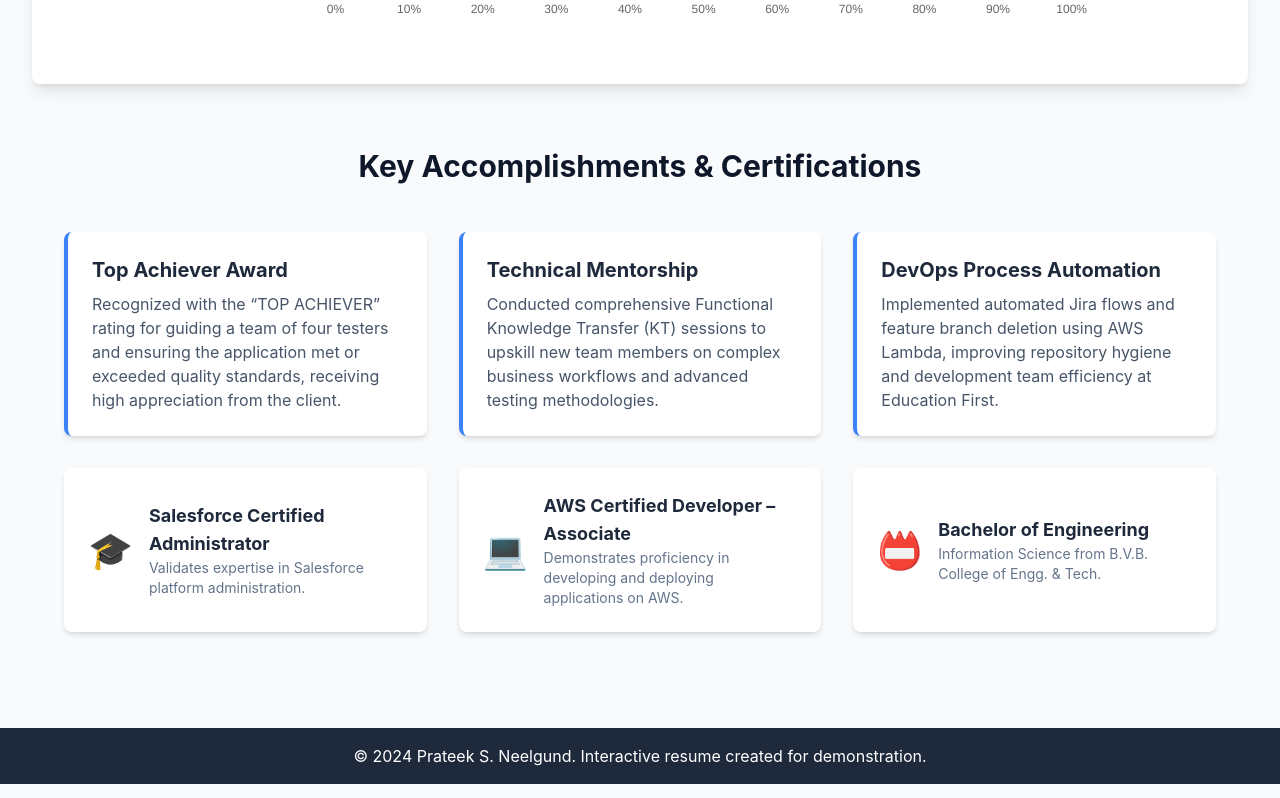
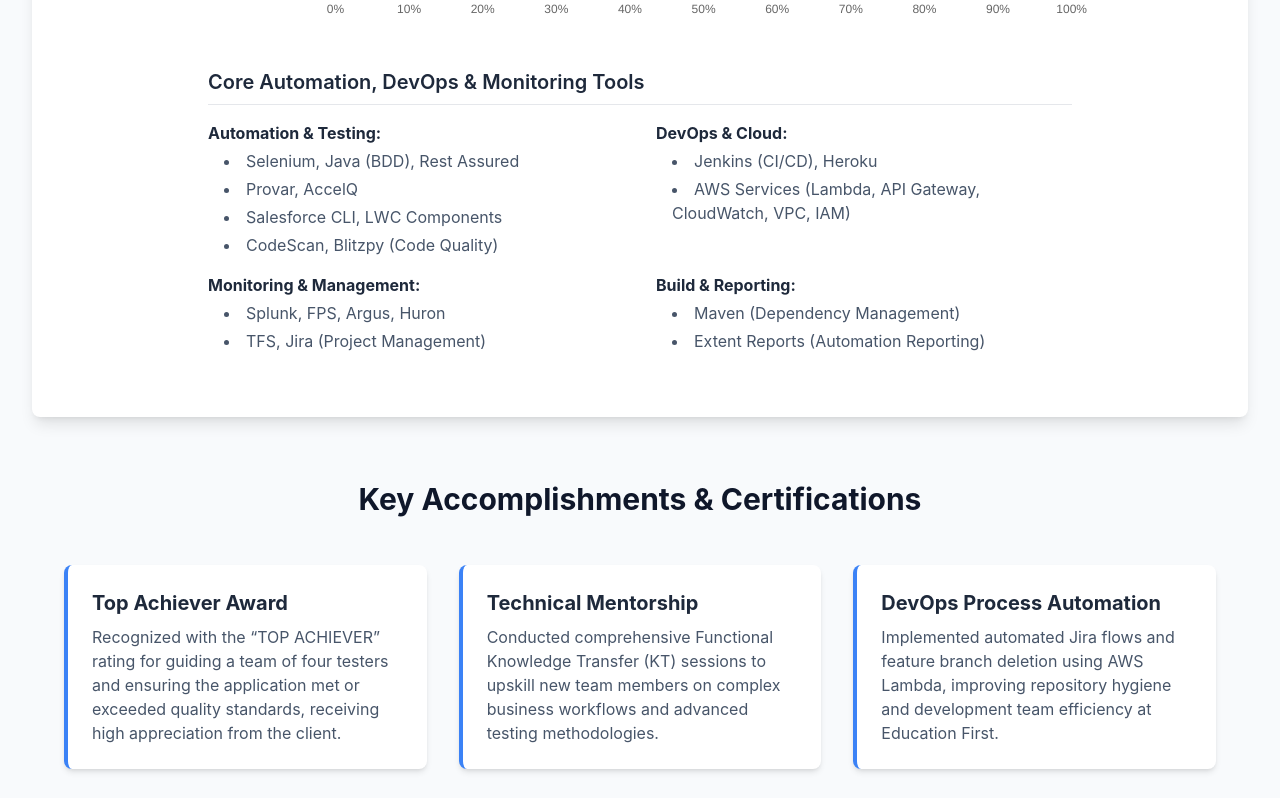
Before and after one commit to Prateek-Neelgund/resume-prateekneelgund, a plain HTML site: page index.html in a window 1280 px wide. Shown: the part 1748-2546 px from the top of the page. Drawn offline with nearby package versions, Linux system fonts and the light colour scheme.

Commit message:
prateekNeelgund.html
Updated skills: added Salesforce CLI, LWC, Huron and removed bolding

```diff
--- a/index.html
+++ b/index.html
@@ -10,7 +10,7 @@
     <!-- Application Structure Plan: This SPA transforms the static resume into an interactive portfolio. The structure includes a header with key highlights, a sticky navigation bar for easy access, an interactive vertical timeline for work experience, a bar chart for skill visualization, and card-based layouts for accomplishments and certifications. This design prioritizes user engagement and allows recruiters to quickly grasp key qualifications and delve into details, creating a more dynamic and informative experience than a traditional document. -->
     <!-- Visualization & Content Choices:
         - Experience -> Goal: Organize/Explore -> Viz: Interactive Vertical Timeline -> Interaction: Click on a company to dynamically display role details -> Justification: More engaging and space-efficient than a static list, focusing user attention on one role at a time -> Library/Method: HTML/Tailwind/JS.
-        - Skills -> Goal: Compare/Inform -> Viz: Horizontal Bar Chart -> Interaction: Hover for tooltips -> Justification: Provides a clear, at-a-glance visualization of expertise across different technical categories -> Library/Method: Chart.js/Canvas.
+        - Skills -> Goal: Compare/Inform -> Viz: Horizontal Bar Chart -> Interaction: Hover for tooltips -> Justification: Provides a clear, at-a- glance visualization of expertise across different technical categories -> Library/Method: Chart.js/Canvas.
         - Accomplishments/Certs -> Goal: Highlight/Inform -> Viz: Card Layout -> Interaction: Static display -> Justification: Improves scannability and visually separates key achievements from other content -> Library/Method: HTML/Tailwind.
     -->
     <!-- CONFIRMATION: NO SVG graphics used. NO Mermaid JS used. -->
@@ -93,6 +93,44 @@
             <div class="chart-container">
                 <canvas id="skillsChart"></canvas>
             </div>
+
+            <div class="max-w-4xl mx-auto mt-12 px-4">
+                <h3 class="text-xl font-semibold mb-4 text-slate-800 border-b pb-2">Core Automation, DevOps & Monitoring Tools</h3>
+
+                <div class="grid grid-cols-1 md:grid-cols-2 gap-y-4 gap-x-8 text-slate-600">
+                    <div>
+                        <p class="font-bold text-slate-800 mb-1">Automation & Testing:</p>
+                        <ul class="list-disc list-inside ml-4 space-y-1">
+                            <li>Selenium, Java (BDD), Rest Assured</li>
+                            <li>Provar, AccelQ</li>
+                            <li>Salesforce CLI, LWC Components</li>
+                            <li>CodeScan, Blitzpy (Code Quality)</li>
+                        </ul>
+                    </div>
+                    <div>
+                        <p class="font-bold text-slate-800 mb-1">DevOps & Cloud:</p>
+                        <ul class="list-disc list-inside ml-4 space-y-1">
+                            <li>Jenkins (CI/CD), Heroku</li>
+                            <li>AWS Services (Lambda, API Gateway, CloudWatch, VPC, IAM)</li>
+                        </ul>
+                    </div>
+                    <div>
+                        <p class="font-bold text-slate-800 mb-1">Monitoring & Management:</p>
+                        <ul class="list-disc list-inside ml-4 space-y-1">
+                            <li>Splunk, FPS, Argus, Huron</li>
+                            <li>TFS, Jira (Project Management)</li>
+                        </ul>
+                    </div>
+                    <div>
+                        <p class="font-bold text-slate-800 mb-1">Build & Reporting:</p>
+                        <ul class="list-disc list-inside ml-4 space-y-1">
+                            <li>Maven (Dependency Management)</li>
+                            <li>Extent Reports (Automation Reporting)</li>
+                        </ul>
+                    </div>
+                </div>
+            </div>
+
         </section>
 
         <section id="accomplishments" class="py-16">
```
